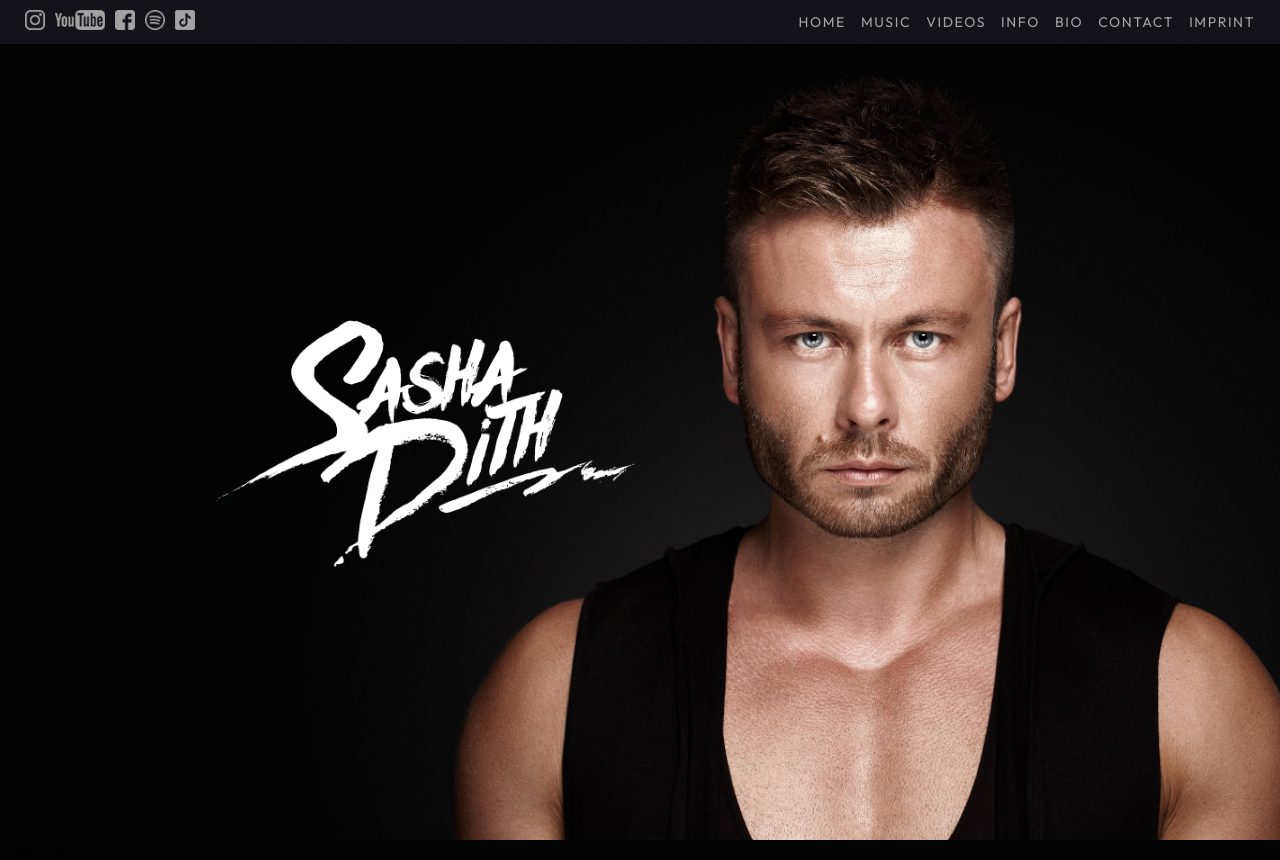
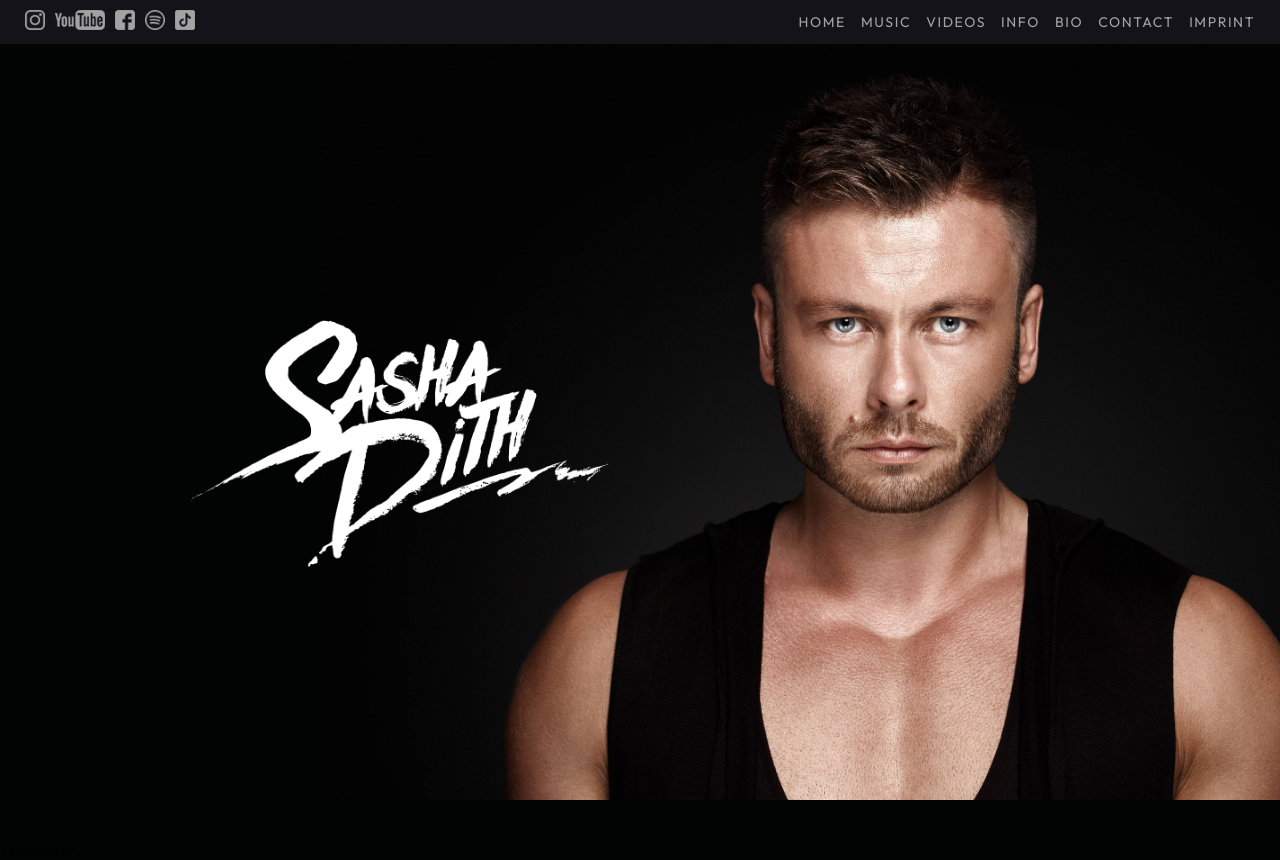
Before and after one commit to sashadith/website, a Next.js app: page / in a window 1280 px wide. Built offline with nearby package versions, Linux system fonts and the light colour scheme.

Commit message:
edit hero block

```diff
--- a/src/components/Hero/Hero.module.scss
+++ b/src/components/Hero/Hero.module.scss
@@ -17,7 +17,7 @@
 .heroLogo {
   position: absolute;
   top: 50%;
-  left: 15%;
+  left: 13%;
   transform: translateY(-50%);
   z-index: 1;
   // aspect-ratio: 427/274;
@@ -31,6 +31,14 @@
     left: 10%;
   }
 
+  @media (max-width: 900px) {
+    left: 5%;
+
+    img {
+      max-width: 350px;
+    }
+  }
+
   @media (max-width: 768px) {
     left: 50%;
     transform: translateX(-50%);
@@ -39,7 +47,7 @@
 
 .heroImage {
   width: auto;
-  height: 100vh;
+  height: 95vh;
   position: absolute;
   top: 0;
   right: -15%;
```
